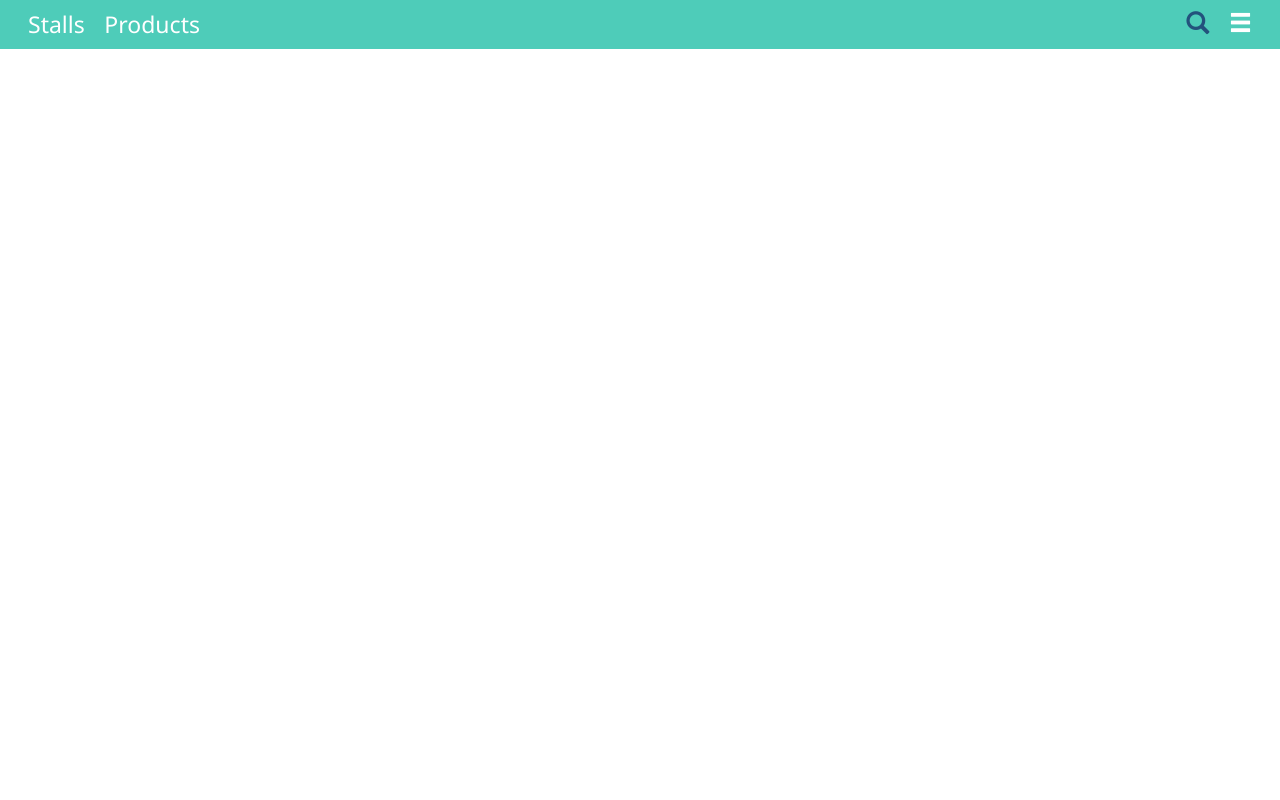
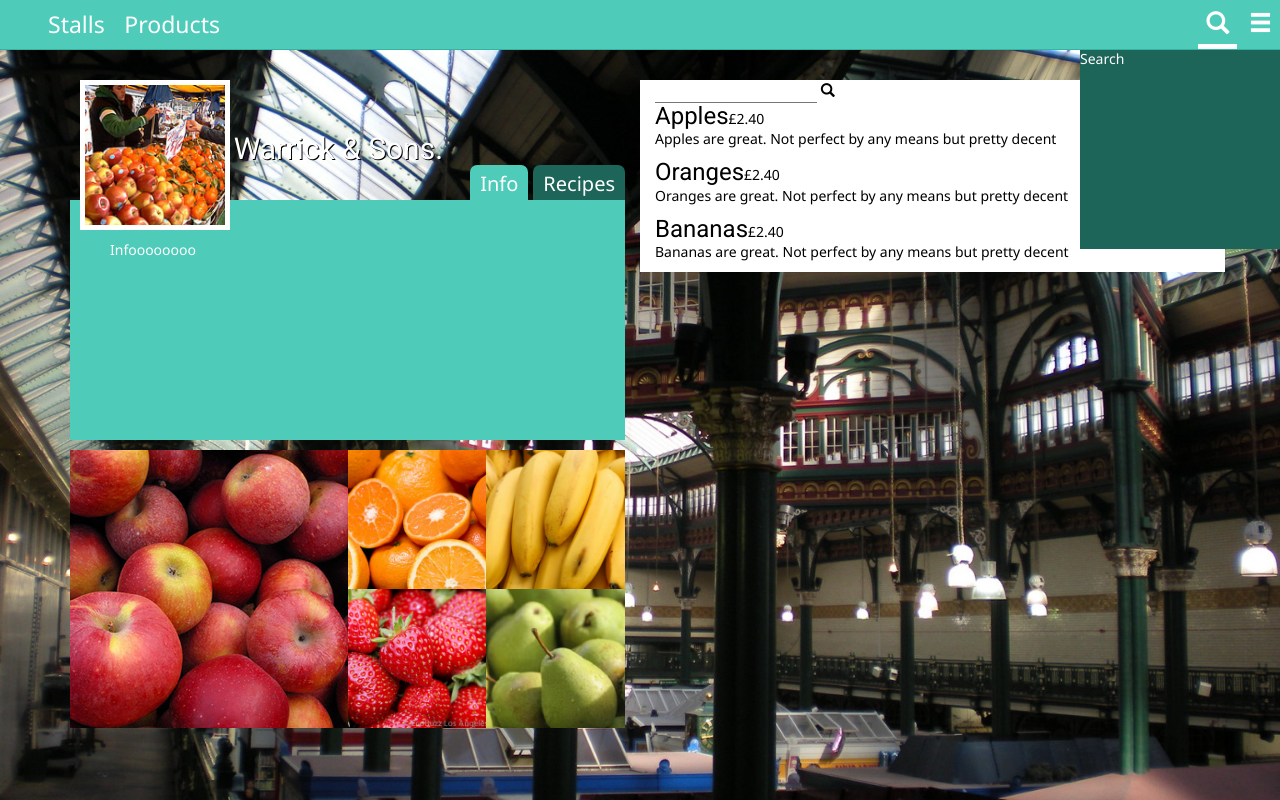
Before and after one commit to simlees/leedsMarket, a plain HTML site: page index.html in a window 1280 px wide. Both pictures are taken after a click on the link 1197 px from the left and 24 px from the top of the page. Drawn offline with nearby package versions, Linux system fonts and the light colour scheme.

Commit message:
fun times

```diff
--- a/index.html
+++ b/index.html
@@ -2,7 +2,7 @@
 	<head>
 		<meta charset="utf-8">
 		<title>Leeds Market</title>
-		<meta name="description" content=<"Leeds Market Online Store">
+		<meta name="description" content="Leeds Market Online Store">
 		<meta name="keywords" content="leeds, university, formula, team">
 
 		<!-- FONTS -->
@@ -19,37 +19,84 @@
 
 		<!-- SCRIPTS -->
 		<script src="scripts/dropdown-menu.js"></script>
+		<script src="scripts/stall.js"></script>
 
 
 	</head>
 	<body>
 
-		<nav class="header">
-			<ul>
-				<li><a href="home.php">Stalls</a>
-					<ul>
-						<li class="submenu"><h3>Fruit</h3>
-							<ul>
-								<li><a href='#'>Fawcetts</a></li>
-								<li><a href='#'>Brook & Sons</a></li>
-								<li><a href='#'>Howlands</a></li>
-								<li><a href='#'>Reape & Co.</a></li>
-								<li><a href='#'>Hawkings</a></li>
-							</ul>
-						</li>
-
-					</ul>
-				</li>
-				<li><a href="team.php">Products</a>
-
-				</li>
-			</ul>
-			<ul class="float-right">
-				<li><a href="#"><span class="glyphicon glyphicon-search" aria-hidden="true"></a></span></li>
-				<li><a href="#"><span class="glyphicon glyphicon-menu-hamburger" aria-hidden="true"></a></span></li>
-			</ul
+		<nav id="header">
+			<div id="top-nav">
+				<ul>
+					<li><a href="" id="stalls">Stalls</a></li>
+					<li><a href="" id="products">Products</a></li>
+				</ul>
+				<ul class="float-right">
+					<li><a href="" id="search"><span class="glyphicon glyphicon-search" aria-hidden="true"></span></a></li>
+					<li><a href="" id="options"><span class="glyphicon glyphicon-menu-hamburger" aria-hidden="true"></span></a></li>
+				</ul>
+			</div>
+			<div class="submenu" id="stalls-menu">
+				Stalls
+			</div>
+			<div class="submenu" id="products-menu">
+				Products<br>Products<br>Products<br>Products<br>Products
+			</div>
+			<div class="submenu float-right" id="search-menu">
+				Search
+			</div>
+			<div class="submenu float-right" id="options-menu">
+				Options
+			</div>
 		</nav>
 		<div class="container">
+			<div class="row">
+				<div class="col-md-6 stall-box">
+					<img class="stall-picture" src="media/images/stalls/fruit.jpg"/>
+					<h2>Warrick & Sons.</h2>
+					<ul class="stall-tabs">
+						<li rel="recipes">Recipes</li>
+						<li rel="info" class="active">Info</li>
+					</ul>
+					<div class="stall-box-main">
+						<ul class="stall-box-content">
+							<li class="active" id="info">
+								Infoooooooo
+							</li>
+							<li id="recipes">
+								Recipeeeees
+							</li>
+						</ul>
+						<div class="product-pictures">
+							<img src="media/images/products/apples.jpg" alt="Apples" />
+							<img src="media/images/products/oranges.jpg" alt="Apples" />
+							<img src="media/images/products/bananas.jpg" alt="Apples" />
+							<img src="media/images/products/strawberries.jpg" alt="Apples" />
+							<img src="media/images/products/pears.jpg" alt="Apples" />
+						</div>
+					</div>
+				</div>
+				<div class="col-md-6 products-box">
+					<form>
+						<input type="text" name="productsearch"/>
+						<span class="glyphicon glyphicon-search" aria-hidden="true"></a></span>
+					</form>
+					<ul class="products-list">
+						<li>
+							<h3>Apples</h3><span class="price">£2.40</span>
+							<p>Apples are great. Not perfect by any means but pretty decent</p>
+						</li>
+						<li>
+							<h3>Oranges</h3><span class="price">£2.40</span>
+							<p>Oranges are great. Not perfect by any means but pretty decent</p>
+						</li>
+						<li>
+							<h3>Bananas</h3><span class="price">£2.40</span>
+							<p>Bananas are great. Not perfect by any means but pretty decent</p>
+						</li>
+					</ul>
+				</div>
+			</div>
 		</div>
 	</body>
 </html>
--- a/scripts/dropdown-menu.js
+++ b/scripts/dropdown-menu.js
@@ -1,8 +1,20 @@
 $(function(){
 
-	$('nav.header ul li').hover(function(){
-		console.log('hover');
-		$(this).children('ul').css('display','block');
+	$(document).on('click', function(event) {
+
+		if ($(event.target).closest('div#top-nav ul > li > a').length) {
+			event.preventDefault();
+			$('div.submenu').css('display','none');
+			var menu = $(event.target).closest('div#top-nav ul > li > a').attr('id');
+			console.log(menu);
+			$('nav#header div#'+menu+"-menu").css('display','inline-block');
+		}
+		else if ($(event.target).closest('div.submenu').length){
+			console.log("submenu");
+		} else {
+			$('div.submenu').css('display','none');
+		}
+
 	});
 
 });
--- /dev/null
+++ b/scripts/stall.js
@@ -0,0 +1,19 @@
+$(function(){
+
+	$('ul.stall-tabs > li').click(function(){
+		$('ul.stall-tabs > li.active').removeClass('active');
+		$(this).addClass('active');
+		var selected = $(this).attr('rel');
+
+		//Hide current content
+		$('ul.stall-box-content li.active').hide();
+		$('ul.stall-box-content li.active').removeClass('active');
+		$('ul.stall-box-content li#'+selected).show(0, function(){
+			$(this).addClass('active');
+		});
+
+
+		console.log(selected);
+	});
+
+});
--- a/styles/main.css
+++ b/styles/main.css
@@ -1,9 +1,16 @@
 @import 'helpers.css';
+@import 'stall.css';
+
+body { background: url('../media/images/background/1.jpg') no-repeat center center fixed;
+  		-webkit-background-size: cover;
+  		   -moz-background-size: cover;
+ 			 -o-background-size: cover;
+ 				background-size: cover; }
 
 /* TYPOGRAPHY
 -----------------------------------------------------*/
 
-body, a, a:hover {
+body, a, a:hover, a:active, a:hover {
 	font-family: 'Noto Sans', sans-serif;
 	color: white;
 }
@@ -13,16 +20,8 @@ h1, h2, h3, h4, h5, h6 {
 	font-family: 'Roboto', sans-serif;
 }
 
-li.submenu h3 {
-	display: block;
-	color: black;
-}
+h1 { font-size: 5rem; }
 
-li.submenu ul a {
-	display: block;
-	font-size: 0.5rem;
-	color: black;
-}
 
 /* HEADER
 -----------------------------------------------------*/
@@ -30,25 +29,34 @@ li.submenu ul a {
 /* Menu
 --------------------------------*/
 
-nav.header {
-	background-color: #4eccb9;
+nav#header {
+	position: fixed;
+	width: 100%;
+	z-index: 100;
 }
 
-nav.header > ul {
+div#top-nav {
+	background-color: #4eccb9;
+	outline: #34b3a0 solid 1px;
+}
+
+div#top-nav > ul,
+div#top-nav > ul > li {
 	list-style-type: none;
 	display: inline-block;
 	margin: 0;
-	padding: 0 2rem;
 }
 
-nav.header > ul > li > a {padding: 0.8rem;}
-nav.header > ul > li > a:hover {
+div#top-nav > ul > li > a {padding: 0.8rem;}
+div#top-nav > ul > li > a:hover,
+div#top-nav > ul > li > a:active,
+div#top-nav > ul > li > a:focus {
 	text-decoration: none;
 	border-bottom: 0.5rem solid white;
-	padding-bottom: 0.5rem;
+	padding-bottom: 0.3rem;
+	color: white;
 }
-nav.header ul > li,
-nav.header ul > li > a {
+div#top-nav ul > li > a {
 	font-size: 2.3rem;
 	display: inline-block;
 }
@@ -57,24 +65,24 @@ nav.header ul > li > a {
 /* Sub-Menus
 --------------------------------*/
 
-nav.header > ul > li ul {
-	display: inline-block;
-	position: absolute;
+div.submenu {
+	background-color: #1d6559;
+	width: 200px;
+	height: 200px;
+	display: none;
 }
 
-nav.header > ul li ul {
-	width: 400px;
+/* COMPONENTS
+-----------------------------------------------------*/
+
+div.main-box {
+	background-color: rgba(0,0,0,0.9);
+	padding: 0.3rem 3rem;
 }
 
-li.submenu,
-li.submenu a {
-	display: block;
+/* BOOTSTRAP OVERRIDES
+-----------------------------------------------------*/
+
+div.container {
+	padding-top: 8rem;
 }
-
-li.submenu h3 {
-
-}
-
-nav.header > ul > li > ul {
-	display: none;
-}
--- /dev/null
+++ b/styles/stall.css
@@ -0,0 +1,99 @@
+/* STALL BOX
+-----------------------------------------------------*/
+
+/* Header
+--------------------------------*/
+
+div.stall-box > img.stall-picture {
+	width: 150px;
+	border: 5px solid white;
+
+	position: relative;
+	left: 10px;
+	z-index: 11;
+}
+
+div.stall-box > h2 {
+	margin-left: 10px;
+	display: inline;
+	text-shadow: 1px 1px #000;
+}
+
+ul.stall-tabs {
+	list-style-type: none;
+}
+
+ul.stall-tabs > li {
+	float: right;
+	background-color: #1d6559;
+	margin-left: 0.5rem;
+	padding: 0.5rem 1rem 2rem;
+	position: relative;
+    top: -65px;
+    font-size: 2rem;
+    border-radius: 7px;
+}
+
+ul.stall-tabs > li:hover {cursor: pointer;}
+ul.stall-tabs > li.active {background-color: #4eccb9;}
+
+/* Main
+--------------------------------*/
+
+div.stall-box-main {
+	background-color: #4eccb9;
+	position: relative;
+	top: -40px;
+	z-index: 10;
+}
+
+ul.stall-box-content {
+	padding-top: 40px;
+}
+
+ul.stall-box-content > li {
+	height: 200px;
+	list-style-type: none;
+	display: none;
+}
+
+ul.stall-box-content > li.active {
+	display: block;
+}
+
+div.product-pictures {
+	width: 100%;
+}
+
+div.product-pictures img {
+	width: 25%;
+	float: left;
+}
+
+div.product-pictures img:nth-child(1){
+	width: 50%;
+}
+
+/* PRODUCTS BOX
+-----------------------------------------------------*/
+
+div.products-box {
+	background-color: white;
+	color: black;
+}
+
+div.products-box input[type="text"],
+div.products-box input[type="text"]:focus {
+	border-style: solid;
+	border-width: 0 0 1px 0;
+	outline: none;
+}
+
+ul.products-list {
+	list-style-type: none;
+	padding: 0;
+}
+
+ul.products-list > li > h3 {
+	display: inline;
+}
```
Also changed, not shown: account.html (added, +59 -0 lines), media/images/background/1.jpg (added), media/images/products/apples.jpg (added), media/images/products/bananas.jpg (added), media/images/products/oranges.jpg (added), media/images/products/pears.jpg (added), media/images/products/strawberries.jpg (added), media/images/stalls/fruit.jpg (added), 2 other files.
